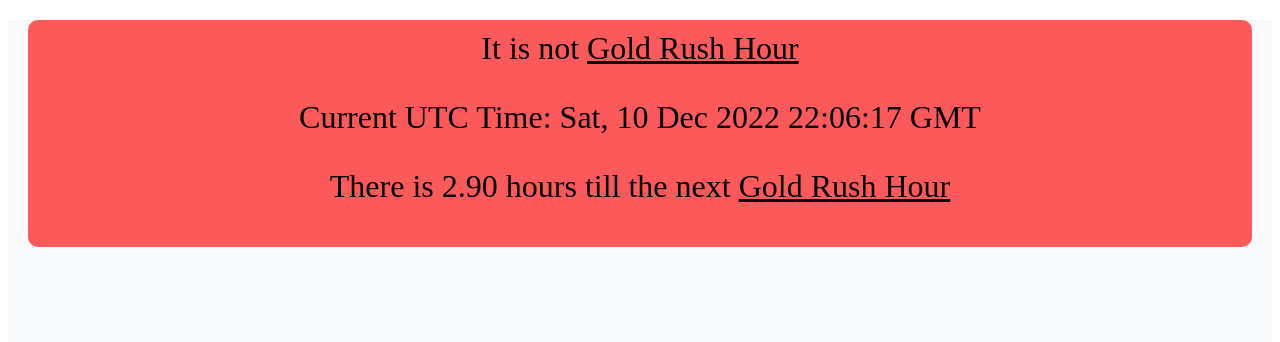
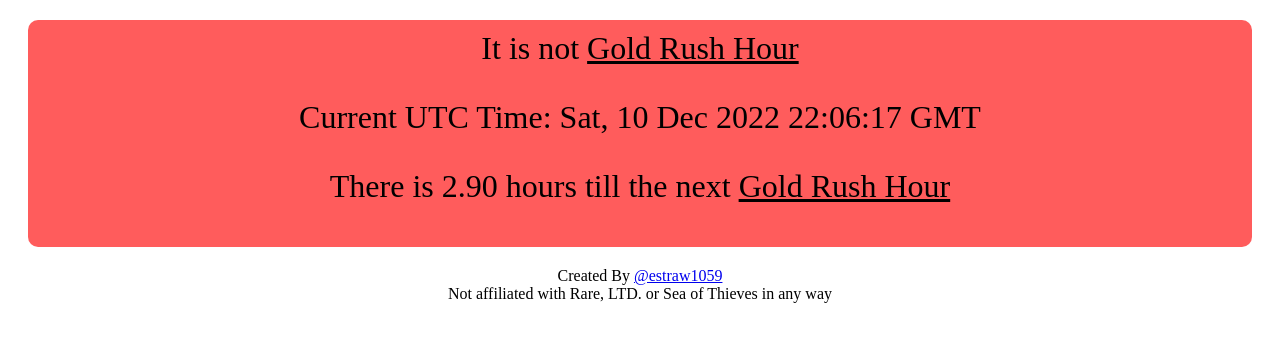
Before and after one commit to estraw1059/GoldenHourSite, a React (Create React App) app: page / in a window 1280 px wide. Shown: the top 342 px of the page. Built offline with nearby package versions, Linux system fonts and the light colour scheme.

Commit message:
Add Footer with link to github

```diff
--- a/src/GoldenHour.css
+++ b/src/GoldenHour.css
@@ -22,6 +22,12 @@
     color: black;
 }
 
+
+.footer {
+    width: 100%;
+    text-align: center;
+}
+
 .full-height {
     height: 100vh;
     background-color: #f8f9fa; /* Light background color */
--- a/src/GoldenHour.tsx
+++ b/src/GoldenHour.tsx
@@ -77,7 +77,8 @@
     const cardClass = "card " + (isGoldenHour === GoldenHourState.GoldRushHour ? "card-golden cardText card" : "card-not-golden cardText card");
 
     return(
-        <Container fluid className="d-flex align-items-center justify-content-center full-height">
+        <div className="d-flex flex-column min-vh-100">
+            <Container fluid className="flex-grow-1">
                 {GoldenHourState.GoldRushHour !== GoldenHourState.Loading &&
                     <Row className="justify-content-center">
                         <Col md={8}>
@@ -98,6 +99,13 @@
                     </Row>
                 }
             </Container>
+            <footer className="footer mt-auto py-3 bg-light">
+                <Container>
+                    <span className="text-muted">Created By <a href="https://github.com/estraw1059" target="_blank" rel="noreferrer">@estraw1059</a></span><br/>
+                    <span className="text-muted"> Not affiliated with Rare, LTD. or Sea of Thieves in any way </span>
+                </Container>
+            </footer>
+        </div>
 
     );
 
```
Lines whose indentation alone changed are shown as unchanged.
